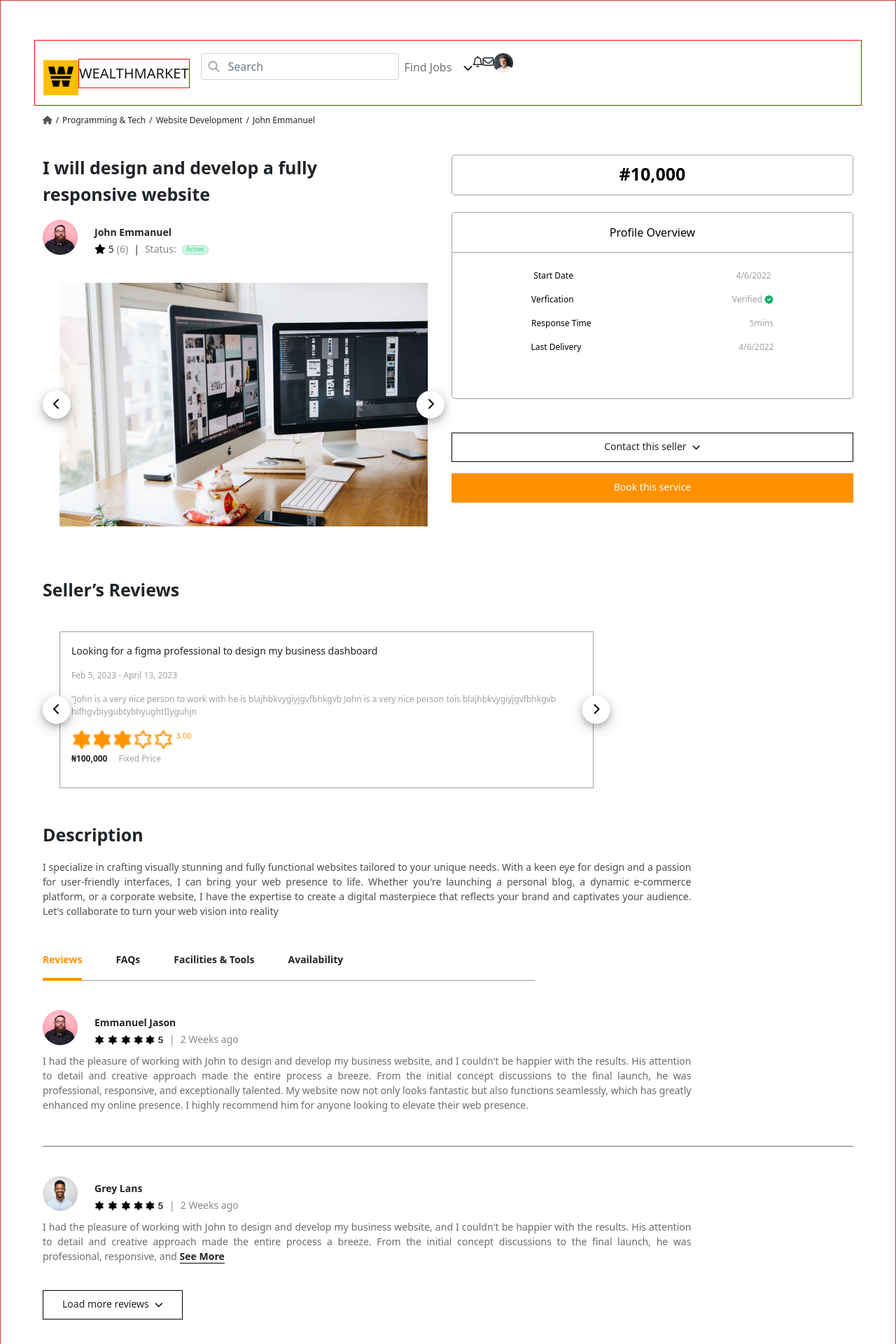
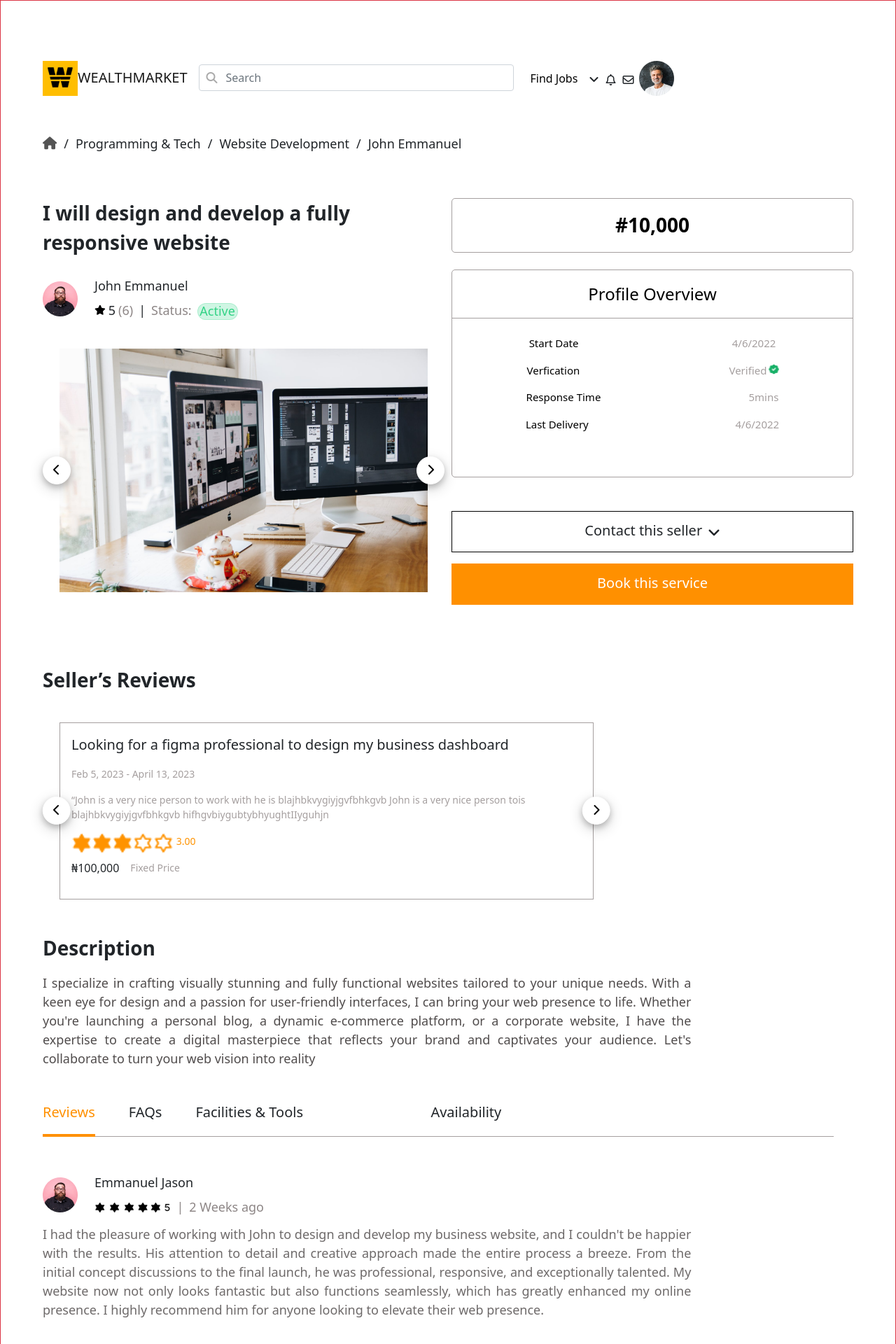
Before and after one commit to DevZibah/Angular-UI-Practice, an Angular app: page / in a window 1280 px wide. Shown: the top 1920 px of the page at 70% size. Built offline with nearby package versions, Linux system fonts and the light colour scheme.

Commit message:
done with UI for larger screens

```diff
--- a/src/app/buyer-Contacting-Seller/buyer-contacting-seller.component.css
+++ b/src/app/buyer-Contacting-Seller/buyer-contacting-seller.component.css
@@ -189,17 +189,144 @@
 }
 /* styles for min-width:1024px */
 @media (min-width: 1024px) {
-  nav {
-    border: 1px solid red;
-  }
   .image1icon {
     width: 50px;
     height: 50px;
   }
   .iconText {
-    border: 1px solid red;
     font-size: 20px;
     font-weight: 500;
+    margin-top: 16px !important;
+  }
+  .has-search {
+    margin-top: 1.7rem;
+    width: 450px !important;
+  }
+  .div-job {
+    height: fit-content;
+    margin-top: 1.7rem;
+  }
+  .bell,
+  .envelop {
+    margin-top: 2.3rem;
+    margin-left: 10px !important;
+  }
+  .navImg img {
+    margin-top: 1.4rem !important;
+    width: 50px;
+    height: 50px;
+  }
+  .houseIcon {
+    font-size: 18px;
+    font-weight: 500;
+  }
+  .route {
+    margin-left: 10px;
+  }
+  .firstText {
+    font-size: 28px !important;
+    font-weight: 600 !important;
+  }
+  .userImg img {
+    width: 50px !important;
+    height: 50px !important;
+    margin-top: 0.4rem !important;
+  }
+  .div-name p {
+    font-size: 18px !important;
+    font-weight: 500 !important;
+    line-height: 19.16px;
+  }
+  .starIcon {
+    margin-top: 2px;
+  }
+  .actve {
+    width: 58px;
+    height: 24px;
+    font-size: 15px;
+    font-weight: 500;
+  }
+  .div-price {
+    height: 78px;
+  }
+  .profile {
+    font-size: 24px;
+    font-weight: 500;
+  }
+  .art-profle {
+    font-size: 15px !important;
+    font-weight: 400 !important;
+  }
+  .con-sell,
+  .book-ser {
+    font-size: 20px !important;
+    font-weight: 500 !important;
+    height: 59px !important;
+  }
+  .con-sell p,
+  .book-ser p {
+    margin-top: 12px !important;
+  }
+  .arrIconn {
+    margin-top: 21px !important;
+    height: fit-content;
+  }
+  .main-sell {
+    margin-top: 5rem !important;
+  }
+  .figmaText,
+  .skillText {
+    font-size: 20px !important;
+    font-weight: 500 !important;
+  }
+  .date,
+  .starNum,
+  .fixPr,
+  .starNum1 {
+    font-size: 14px !important;
+    font-weight: 400 !important;
+  }
+  .starNum1 {
+    margin-top: -1px !important;
+  }
+  .fixPr {
+    margin-top: 1.6px !important;
+  }
+  .hundText,
+  .skillSet {
+    font-size: 16px !important;
+    font-weight: 400 !important;
+  }
+  .desc-text,
+  .SD {
+    font-size: 18px !important;
+    font-weight: 500 !important;
+  }
+  .fiveStars {
+    margin-top: 2px;
+  }
+  .reviewsButtn {
+    font-size: 20px !important;
+    font-weight: 500 !important;
+    width: 283px !important;
+    height: 69px !important;
+  }
+  .facilTools {
+    width: 35rem;
+  }
+  .avail p {
+    margin-left: -11rem !important;
+  }
+  .asterisk1 {
+    margin-top: 2.5px;
+  }
+  .contactButtn {
+    width: 198px !important;
+    height: 59px !important;
+    font-size: 20px !important;
+    font-weight: 500 !important;
+  }
+  .contactButtn p {
     margin-top: 10px !important;
   }
 }
--- a/src/app/buyer-Contacting-Seller/buyer-contacting-seller.component.html
+++ b/src/app/buyer-Contacting-Seller/buyer-contacting-seller.component.html
@@ -4,7 +4,9 @@
       <div class="container-fluid d-flex justify-content-between">
         <div class="d-flex mt-md-2">
           <img src="../assets/image1.svg" alt="icon" class="image1icon" />
-          <p class="navbar-brand text-uppercase iconText">wealthmarket</p>
+          <p class="navbar-brand text-uppercase iconText">
+            wealthmarket
+          </p>
         </div>
         <button
           class="navbar-toggler nav-toggle"
@@ -24,17 +26,17 @@
               <span class="fa fa-search form-control-feedback"></span>
               <input type="text" class="form-control" placeholder="Search" />
             </div>
-            <li class="nav-item d-flex">
-              <p class="nav-link">Find Jobs</p>
+            <li class="nav-item d-flex div-job">
+              <p class="nav-link ms-lg-3" style="color: #000000;">Find Jobs</p>
               <i class="fa-solid fa-angle-down arrdownIcon ms-2"></i>
             </li>
-            <li class="nav-item mb-3">
+            <li class="nav-item mb-3 bell">
               <i class="fa-regular fa-bell"></i>
             </li>
-            <li class="nav-item mb-3">
+            <li class="nav-item mb-3 envelop">
               <i class="fa-regular fa-envelope"></i>
             </li>
-            <li class="nav-item">
+            <li class="nav-item ms-lg-2">
               <div class="navImg">
                 <img src="../assets/navImg.png" alt="" />
               </div>
@@ -44,7 +46,7 @@
       </div>
     </nav>
     <!-- routing section -->
-    <section class="houseIcon">
+    <section class="houseIcon mt-lg-4">
       <div class="d-flex">
         <i class="fa-solid fa-house houIcn" style="color: #545454"></i>
         <p class="route">/</p>
@@ -56,7 +58,7 @@
       </div>
     </section>
     <!-- main section-one -->
-    <main class="main-sec">
+    <main class="main-sec mt-lg-4">
       <div class="grid">
         <section>
           <p class="firstText">
@@ -111,7 +113,7 @@
               border-radius: 5px;
             "
           >
-            <p class="firstText thouText mt-2" style="height: 25px">#10,000</p>
+            <p class="firstText thouText mt-2 mt-lg-3" style="height: 25px">#10,000</p>
           </div>
           <section
             class="mt-4"
@@ -122,9 +124,9 @@
             "
           >
             <div class="mt-3 fs-6" style="border-bottom: 1px solid #a59f9f">
-              <p>Profile Overview</p>
+              <p class="profile">Profile Overview</p>
             </div>
-            <article class="mt-4" style="font-size: 12px">
+            <article class="mt-4 art-profle" style="font-size: 12px">
               <div class="d-flex justify-content-around">
                 <p>Start Date</p>
                 <p style="color: #a59f9f">4/6/2022</p>
@@ -152,14 +154,14 @@
             </article>
           </section>
           <article
-            class="mt-5 d-flex justify-content-center"
+            class="mt-5 d-flex justify-content-center con-sell"
             style="border: 1px solid #000000; height: 42px; font-size: 14px"
           >
             <p class="mt-2">Contact this seller</p>
-            <i class="fa-solid fa-angle-down arrdownIcon ms-2"></i>
+            <i class="fa-solid fa-angle-down arrdownIcon arrIconn ms-2"></i>
           </article>
           <article
-            class="mt-3"
+            class="mt-3 book-ser"
             style="
               border: 1px solid #ff9000;
               background-color: #ff9000;
@@ -180,12 +182,12 @@
         <div class="art-one">
           <section class="p-4">
             <section class="p-3" style="border: 1px solid #a59f9f">
-              <p class="" style="font-size: 14px; font-weight: 500">
+              <p class="figmaText" style="font-size: 14px; font-weight: 500">
                 Looking for a figma professional to design my business dashboard
               </p>
               <div class="" style="font-size: 12px; color: #a59f9f">
-                <p>Feb 5, 2023 - April 13, 2023</p>
-                <p class="mt-2 text-justify">
+                <p class="date">Feb 5, 2023 - April 13, 2023</p>
+                <p class="mt-2 text-justify date">
                   “John is a very nice person to work with he is
                   blajhbkvygiyjgvfbhkgvb John is a very nice person tois
                   blajhbkvygiyjgvfbhkgvb hifhgvbiygubtybhyughtIIyguhjn
@@ -201,8 +203,8 @@
                 <p class="ms-1 starNum" style="margin-top: -2.5px">3.00</p>
               </div>
               <article class="d-flex">
-                <p class="fw-bold" style="font-size: 12px">₦100,000</p>
-                <p class="ms-3" style="font-size: 12px; color: #a59f9f">
+                <p class="fw-bold hundText" style="font-size: 12px">₦100,000</p>
+                <p class="ms-3 fixPr" style="font-size: 12px; color: #a59f9f">
                   Fixed Price
                 </p>
               </article>
@@ -241,14 +243,14 @@
       </main>
       <!-- review section -->
       <main class="mt-5">
-        <div class="d-flex fw-bold" style="font-size: 14px">
+        <div class="d-flex fw-bold figmaText" style="font-size: 14px">
           <div style="border-bottom: 4px solid #ff9000">
             <p style="color: #ff9000">Reviews</p>
           </div>
           <div style="border-bottom: 1px solid #a59f9f">
             <p class="ms-3 ms-md-5">FAQs</p>
           </div>
-          <div style="border-bottom: 1px solid #a59f9f">
+          <div class="facilTools" style="border-bottom: 1px solid #a59f9f">
             <p class="ms-3 ms-md-5">Facilities & Tools</p>
           </div>
           <div class="avail" style="border-bottom: 1px solid #a59f9f">
@@ -320,8 +322,8 @@
                 font-size: 14px;
               "
             >
-              <p class="mt-2">Load more reviews</p>
-              <i class="fa-solid fa-angle-down arrdownIcon ms-2"></i>
+              <p class="mt-2 mt-lg-3">Load more reviews</p>
+              <i class="fa-solid fa-angle-down arrdownIcon ms-2 mt-lg-4"></i>
             </article>
           </div>
         </section>
@@ -344,7 +346,7 @@
             </div>
           </article>
           <article class="mt-md-2">
-            <p class="fw-bold" style="font-size: 13px">Software Developer</p>
+            <p class="fw-bold SD" style="font-size: 13px">Software Developer</p>
             <div class="d-flex" style="font-size: 10px; margin-top: -10px">
               <img
                 class="starImg1"
@@ -356,9 +358,9 @@
             </div>
           </article>
           <article class="mt-md-3">
-            <p style="font-size: 13px">Skills</p>
+            <p class="skillText" style="font-size: 13px">Skills</p>
             <div
-              class="d-flex"
+              class="d-flex skillSet"
               style="font-size: 10px; color: #8d8686; margin-top: -10px"
             >
               <p>JavaScript</p>
@@ -372,7 +374,7 @@
             </div>
           </article>
           <article
-            class="text-center mb-5 mt-md-3"
+            class="text-center mb-5 mt-md-3 contactButtn"
             style="
               border: 1px solid #a59f9f;
               height: 42px;
```
